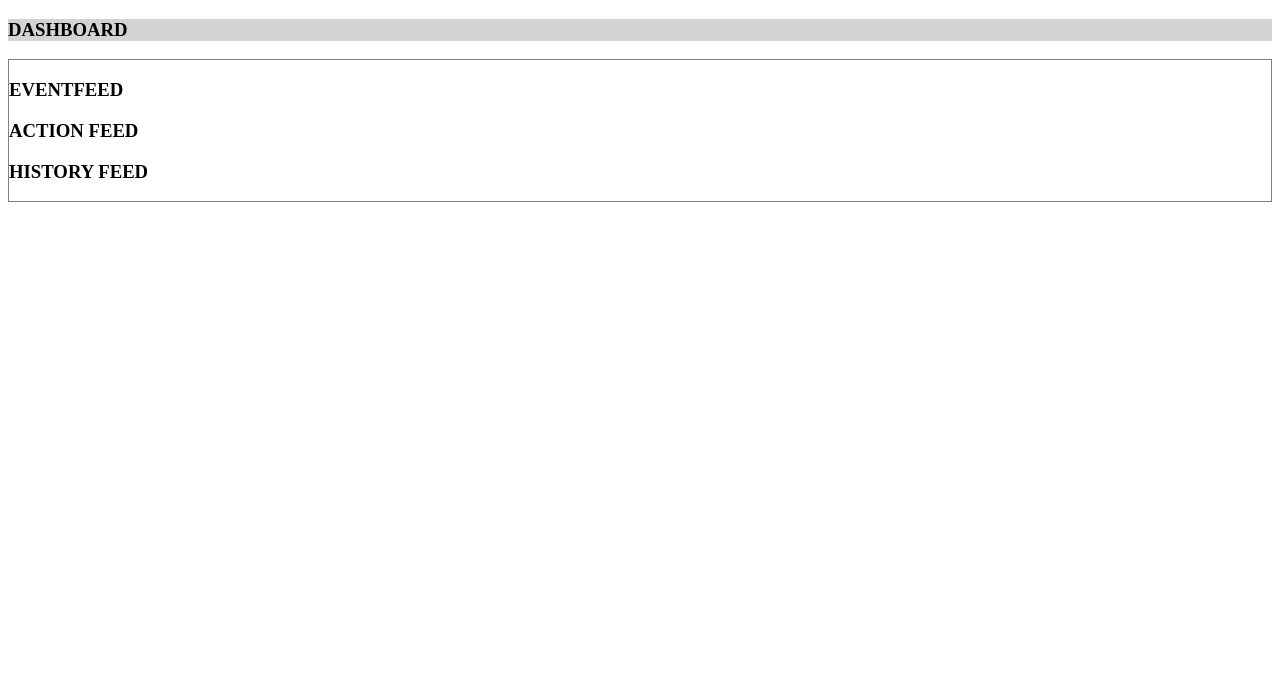
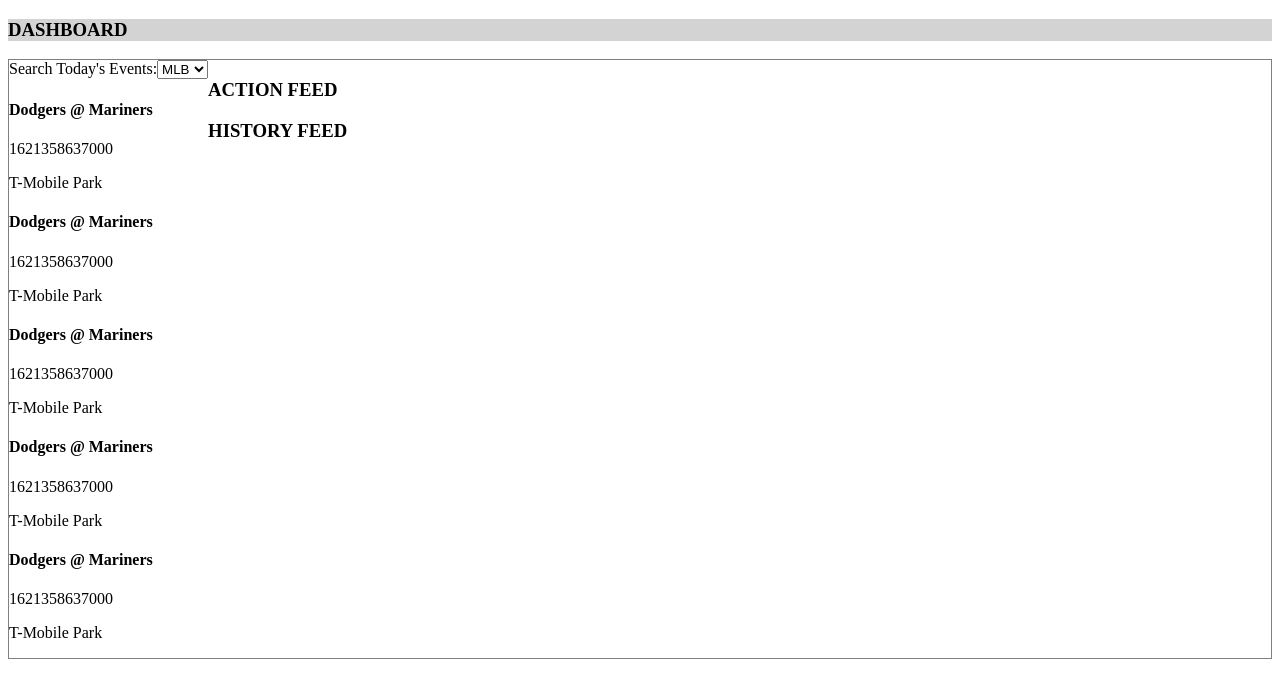
Before and after one commit to sgasser94/beat-the-bookie, a React (Create React App) app in the folder client/: page / in a window 1280 px wide. Shown: the top 698 px of the page. Built offline with nearby package versions, Linux system fonts and the light colour scheme.

Commit message:
Basic outline of EventFeed JSX.

```diff
--- a/client/public/styles.css
+++ b/client/public/styles.css
@@ -8,4 +8,5 @@
 
 .feeds-container {
   border: 1px solid grey;
+  display: flex;
 }
--- a/client/src/App.jsx
+++ b/client/src/App.jsx
@@ -11,9 +11,13 @@
       <Dashboard />
     </div>
     <div className="feeds-container">
+      <div id="event-half">
         <EventFeed />
+      </div>
+      <div id="action-half">
         <ActionFeed />
         <HistoryFeed />
+      </div>
     </div>
   </>
 )
--- /dev/null
+++ b/client/src/components/Event.jsx
@@ -0,0 +1,11 @@
+import React from 'react';
+
+const Event = () => (
+  <div id="event">
+    <h4>Dodgers @ Mariners</h4>
+    <p>{Date.now()}</p>
+    <p>T-Mobile Park</p>
+  </div>
+);
+
+export default Event;
--- a/client/src/components/EventFeed.jsx
+++ b/client/src/components/EventFeed.jsx
@@ -1,7 +1,43 @@
 import React from 'react';
+import Event from './Event.jsx';
 
-const EventFeed = () => (
-  <h3>EVENTFEED</h3>
-);
+class EventFeed extends React.Component {
+  constructor() {
+    super();
+    this.state = {
+      events: []
+    };
+  }
+
+  fetchEvents(target) {
+    console.log('searching for', event.target.value);
+  }
+
+  render() {
+    return (
+      <div id="events">
+        <div id="events-select">
+          <label>
+            Search Today's Events:
+            <select onChange={this.fetchEvents}>
+              <option value="baseball">MLB</option>
+              <option value="basketball">NBA</option>
+              <option value="football">NFL</option>
+              <option value="golf">PGA</option>
+              <option value="hockey">NHL</option>
+            </select>
+          </label>
+        </div>
+        <div id="events-feed">
+          <Event />
+          <Event />
+          <Event />
+          <Event />
+          <Event />
+        </div>
+      </div>
+    )
+  }
+}
 
 export default EventFeed;
```
Also changed, not shown: 1 other file (tests, documents, lock files or other folders). Lines whose indentation alone changed are shown as unchanged.
